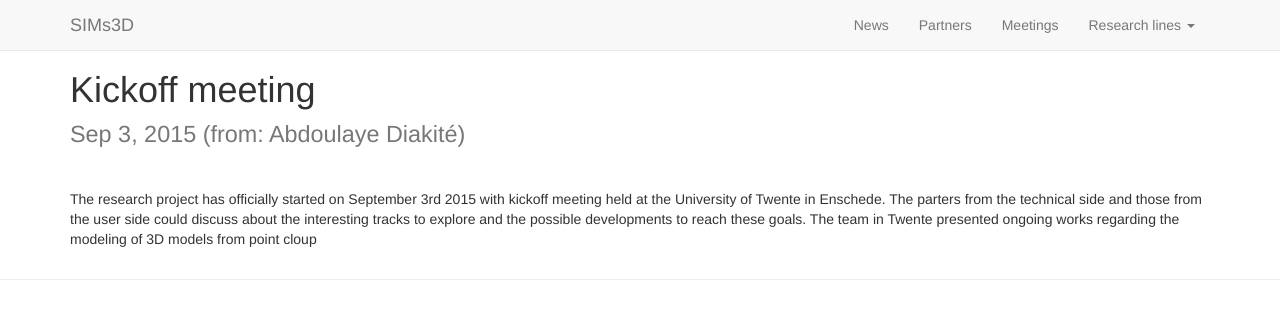
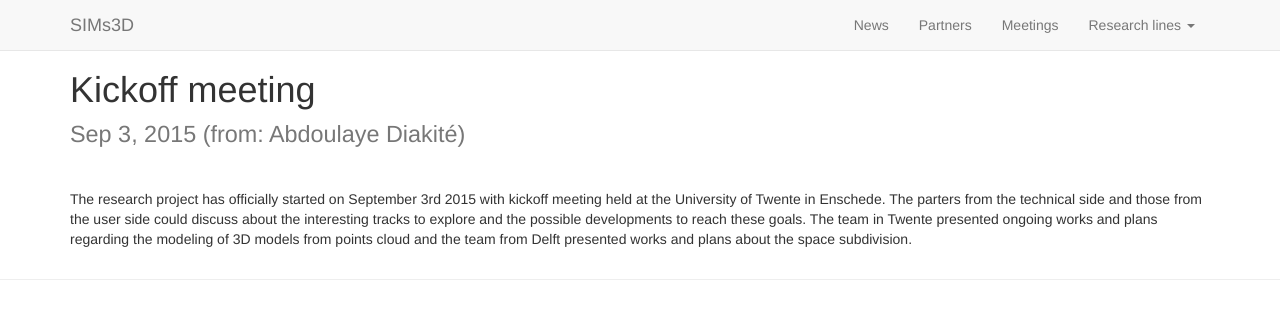
Before and after one commit to SIMs3D/sims3d.github.io, a Jekyll site: the page built from _posts/2015-09-03-kickoff-project.md, in a window 1280 px wide. Shown: the top 319 px of the page. Built offline with Jekyll 4.4.1, drawn with Linux system fonts in a browser that asks for light colours; nearby versions of some CDN libraries.

Commit message:
Kick-off metting modified

```diff
--- a/_posts/2015-09-03-kickoff-project.md
+++ b/_posts/2015-09-03-kickoff-project.md
@@ -8,4 +8,5 @@ author: Abdoulaye Diakité
 
 The research project has officially started on September 3rd 2015 with kickoff meeting held at the University of Twente in Enschede.
 The parters from the technical side and those from the user side could discuss about the interesting tracks to explore and the possible developments
-to reach these goals. The team in Twente presented ongoing works regarding the modeling of 3D models from point cloup
+to reach these goals. The team in Twente presented ongoing works and plans regarding the modeling of 3D models from points cloud and the team from Delft presented
+works and plans about the space subdivision.
```
